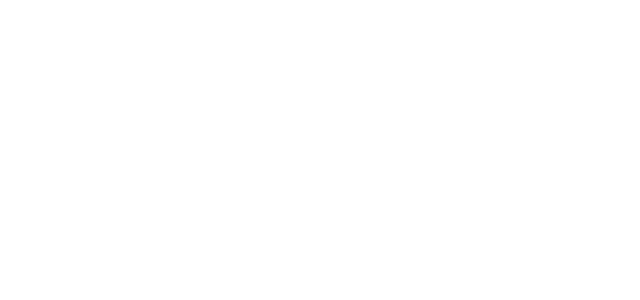
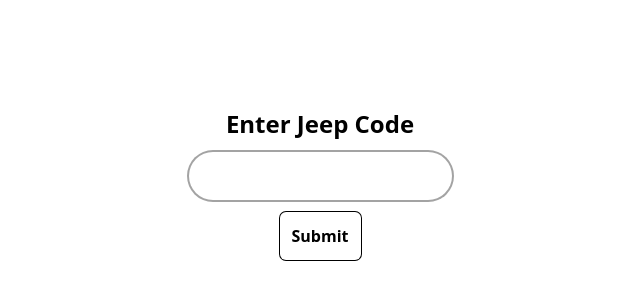
Before and after one commit to MarionEmmanuelBuhat/industry-elective-app-collection, a React (Vite) app: page /jeep in a window 1280 px wide. Before the commit this address had no page. Shown: the part 216-516 px from the top of the page, without its empty margins (320-960 px from the left). Built offline with nearby package versions, Linux system fonts and the light colour scheme.

Commit message:
added Jeep Codes

```diff
--- a/src/App.tsx
+++ b/src/App.tsx
@@ -5,6 +5,7 @@
 import AlienAnimation from "./pages/AlienAnimation";
 import CompleteTheLyrics from "./pages/CompleteTheLyrics";
 import Bingo from "./pages/Bingo";
+import JeepCodes from "./pages/JeepCodes";
 
 function App() {
   return (
@@ -17,6 +18,7 @@
         <Route path="/singers" element={<CompleteTheLyrics />} />
         <Route path="/singers/:id" element={<CompleteTheLyrics />} />
         <Route path="/bingo" element={<Bingo />} />
+        <Route path="/jeep" element={<JeepCodes />} />
       </Routes>
     </>
   );
--- a/src/pages/Home.tsx
+++ b/src/pages/Home.tsx
@@ -10,6 +10,7 @@
           <NavigationButton location="/alien">Alien Animation</NavigationButton>
           <NavigationButton location="/singers">Complete The Lyrics</NavigationButton>
           <NavigationButton location="/bingo">Bingo</NavigationButton>
+          <NavigationButton location="/jeep">Jeep Codes</NavigationButton>
         </div>
       </div>
     </>
--- /dev/null
+++ b/src/pages/JeepCodes.tsx
@@ -0,0 +1,216 @@
+import { useState } from "react";
+
+interface Intersection {
+  index: number;
+  color: string;
+  column: number;
+}
+
+const jeepney_routes: string[] = [
+  "01A",
+  "02B",
+  "03C",
+  "04A",
+  "04D",
+  "06B",
+  "06D",
+  "10C",
+  "10H",
+  "11A",
+  "11B",
+  "20A",
+  "20C",
+  "42C",
+  "42D",
+];
+
+const location_name: string[] = [
+  "Alpha",
+  "Bravo",
+  "Charlie",
+  "Delta",
+  "Echo",
+  "Foxtrot",
+  "Golf",
+  "Hotel",
+  "India",
+  "Juliet",
+  "Kilo",
+  "Lima",
+  "Mike",
+  "November",
+  "Oscar",
+  "Papa",
+  "Quebec",
+  "Romeo",
+];
+
+const colors = [
+  "#FF5733", // Coral
+  "#FFC300", // Sunflower
+  "#C70039", // Crimson
+  "#900C3F", // Rose
+  "#581845", // Eggplant
+  "#273746", // Asphalt
+  "#34495E", // Wet Asphalt
+  "#1F618D", // Belize Hole
+];
+
+const data = [
+  [1, 2, 3, 0, 4, 0, 5, 0, 0, 0, 0, 0, 0, 0, 0, 0, 0, 0],
+  [1, 0, 0, 2, 3, 4, 5, 0, 0, 0, 0, 0, 0, 0, 0, 0, 0, 0],
+  [0, 0, 1, 2, 0, 3, 0, 4, 5, 0, 0, 0, 0, 0, 0, 0, 0, 0],
+  [0, 0, 1, 2, 3, 4, 5, 0, 0, 0, 0, 0, 0, 0, 0, 0, 0, 0],
+  [0, 0, 1, 0, 2, 3, 4, 0, 5, 0, 0, 0, 0, 0, 0, 0, 0, 0],
+  [0, 0, 0, 1, 0, 0, 0, 2, 0, 3, 4, 5, 0, 0, 0, 0, 0, 0],
+  [0, 0, 0, 1, 0, 2, 3, 0, 4, 0, 5, 0, 0, 0, 0, 0, 0, 0],
+  [0, 0, 0, 0, 0, 1, 2, 3, 4, 5, 0, 0, 0, 0, 0, 0, 0, 0],
+  [0, 0, 0, 0, 0, 1, 0, 2, 0, 3, 0, 4, 0, 5, 0, 0, 0, 0],
+  [0, 0, 0, 0, 0, 1, 2, 0, 0, 0, 3, 0, 4, 5, 0, 0, 0, 0],
+  [0, 0, 0, 0, 0, 1, 2, 0, 0, 0, 0, 3, 0, 0, 4, 5, 0, 0],
+  [0, 0, 0, 0, 0, 0, 0, 0, 1, 2, 0, 0, 0, 3, 0, 4, 0, 5],
+  [0, 0, 0, 0, 0, 0, 0, 0, 1, 0, 2, 3, 4, 0, 0, 0, 0, 5],
+  [0, 0, 0, 0, 0, 0, 0, 0, 0, 1, 2, 3, 4, 0, 5, 0, 0, 0],
+  [0, 0, 0, 0, 0, 0, 0, 0, 0, 1, 0, 0, 0, 2, 3, 0, 4, 5],
+];
+
+const sample_nodes = data.map((row) => row.map(() => 0));
+
+function JeepCodes() {
+  const [code, setCode] = useState<string>("");
+  const [err, setErr] = useState<boolean>(false);
+  const [success, setSuccess] = useState<boolean>(false);
+  const [indices, setIndices] = useState<number[]>([]);
+  const [nodes, setNodes] = useState<number[][]>([]);
+  const [intersections, setIntersections] = useState<Intersection[]>([]);
+
+  function handleClick() {
+    if (!isCodeValid(code.split(","))) {
+      setErr(true);
+      setSuccess(false);
+      return;
+    }
+    setErr(false);
+    setSuccess(true);
+    const indices: number[] = getIndex(code.split(","));
+    const nodes = [...sample_nodes];
+    mapIndices(indices, nodes);
+    setIndices(indices);
+    setNodes(nodes);
+    handleIntersection(indices, nodes);
+  }
+
+  function displayResult() {
+    return (
+      <div className="flex flex-col gap-2">
+        {indices.map((index) => {
+          const route = jeepney_routes[index];
+          const row = nodes[index];
+          return (
+            <div key={index * 100}>
+              <span>{route} =&gt; </span>
+              {row.map((value, rowIndex) => {
+                if (value !== 0) {
+                  const intersection: Intersection | undefined = intersections.find(
+                    (intersection) =>
+                      intersection.column === rowIndex && intersection.index === index
+                  );
+                  console.log(intersection);
+                  const name = location_name[rowIndex];
+                  return (
+                    <>
+                      <span
+                        key={index}
+                        style={{ color: intersection ? intersection.color : "black" }}
+                      >
+                        {name}
+                      </span>
+                      {value !== 5 && <span> &lt;-&gt; </span>}
+                    </>
+                  );
+                } else {
+                  return null;
+                }
+              })}
+            </div>
+          );
+        })}
+      </div>
+    );
+  }
+
+  function handleIntersection(indices: number[], nodes: number[][]) {
+    let intersections: Intersection[] = [];
+    let index = 0;
+    for (let i = 0; i < indices.length; i++) {
+      for (let j = 0; j < indices.length; j++) {
+        if (i === j) {
+          continue;
+        }
+        const indexI = indices[i];
+        const indexJ = indices[j];
+        const rowI = nodes[indexI];
+        const rowJ = nodes[indexJ];
+
+        for (let z = 0; z < rowI.length; z++) {
+          if (rowI[z] > 0 && rowJ[z] > 0) {
+            intersections.push({ index: indexI, color: colors[index], column: z });
+            intersections.push({ index: indexJ, color: colors[index], column: z });
+          }
+        }
+      }
+      index++;
+    }
+    console.log(intersections);
+    setIntersections(intersections);
+  }
+
+  function mapIndices(indices: number[], nodes: number[][]) {
+    for (let i = 0; i < indices.length; i++) {
+      const index = indices[i];
+      const row = data[index];
+      nodes[index] = row;
+    }
+  }
+
+  function isCodeValid(codes: string[]) {
+    for (let i = 0; i < codes.length; i++) {
+      if (!(jeepney_routes.indexOf(codes[i]) >= 0)) {
+        return false;
+      }
+    }
+    return true;
+  }
+
+  function getIndex(codes: string[]) {
+    let indices: number[] = [];
+    for (let i = 0; i < codes.length; i++) {
+      indices.push(jeepney_routes.indexOf(codes[i]));
+    }
+    return indices;
+  }
+
+  return (
+    <>
+      <div className="mx-auto flex h-screen w-3/4 flex-col items-center justify-center gap-3">
+        <p className="text-2xl font-bold">Enter Jeep Code</p>
+        <input
+          type="text"
+          className="rounded-full px-4 py-3 ring-2 ring-neutral-400"
+          onChange={(e) => setCode(e.target.value)}
+        />
+        <button
+          className="rounded-md p-3 font-bold ring-1 ring-black transition-all
+            duration-300 hover:scale-110 hover:bg-black hover:text-white"
+          onClick={handleClick}
+        >
+          Submit
+        </button>
+        {err && <p className="text-red-500">Invalid Jeepney Code</p>}
+        {success && displayResult()}
+      </div>
+    </>
+  );
+}
+
+export default JeepCodes;
```
